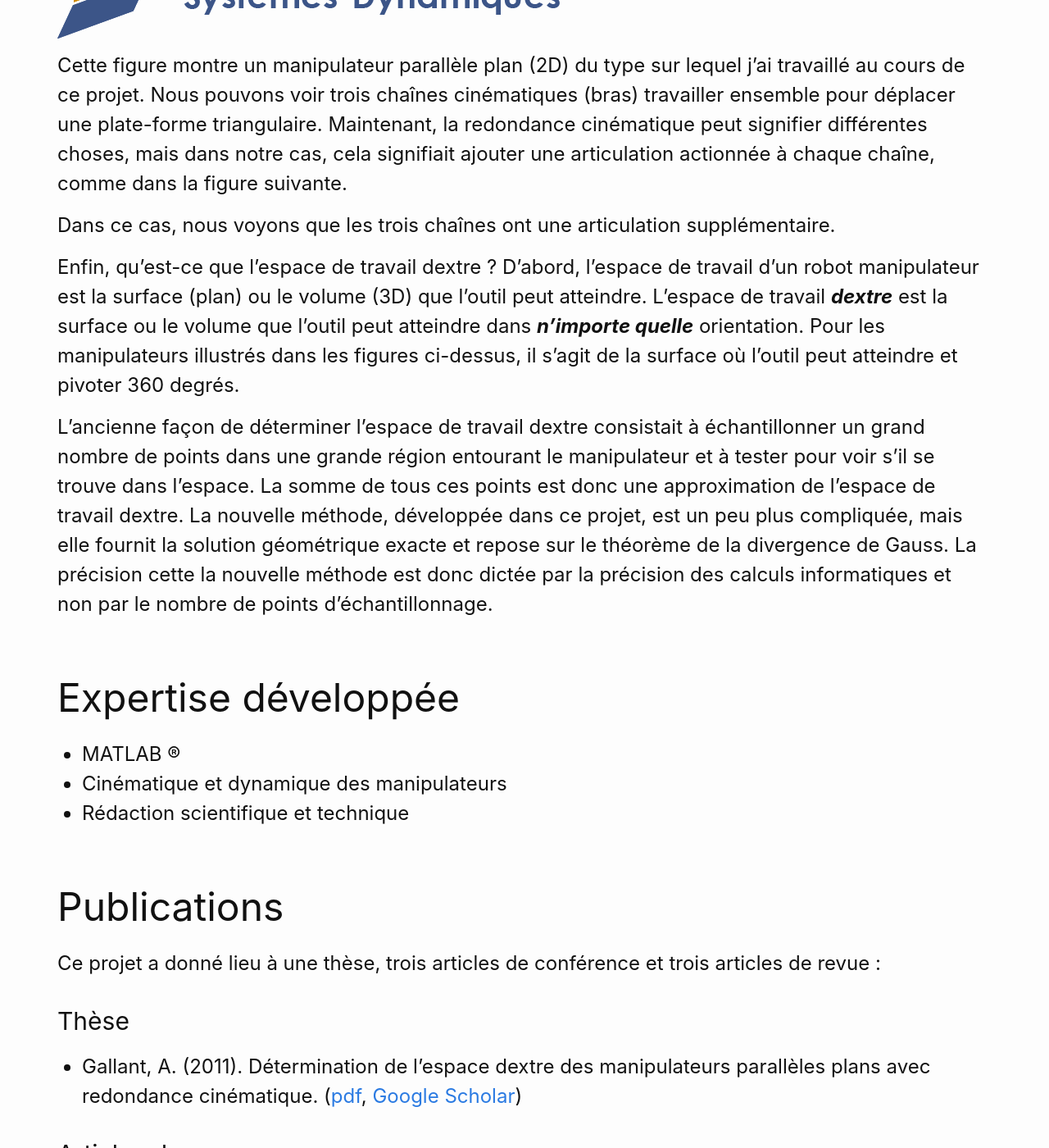
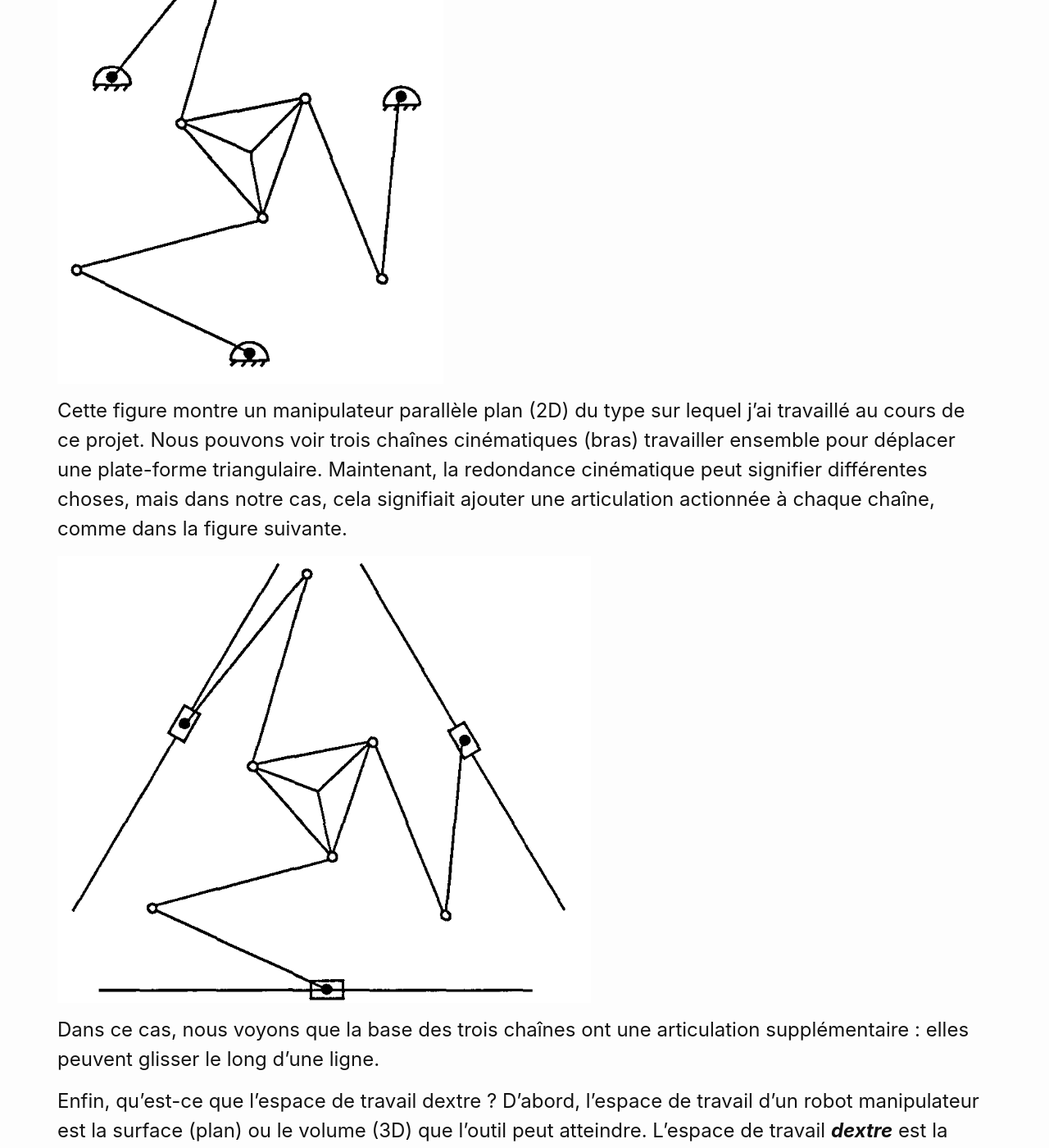
Before and after one commit to gallantandre/gallantandre.github.io, a Jekyll site: the page built from _posts/2011-04-01-maitrise.md, in a window 1280 px wide and 1400 px high, scrolled down 718 px. Shown: the whole window at 82% size. Built offline with Jekyll 4.4.1, drawn with Linux system fonts in a browser that asks for light colours; our own code applies the rules of GitHub Pages for plain Markdown files; some of the changed text lies outside the part shown.

```diff
--- a/_posts/2011-04-01-maitrise.md
+++ b/_posts/2011-04-01-maitrise.md
@@ -7,15 +7,17 @@ content_type: project
 
 Pour obtenir ma maîtrise, j'ai travaillé sur la cinématique de manipulateurs parallèles. Plus précisément, j'ai développé une nouvelle méthode pour déterminer l'espace de travail dextre de manipulateurs parallèles cinématiquement redondants. Alors c'est quoi tout ça ? Eh bien, les manipulateurs parallèles sont différents de la plupart des robots que nous voyons dans l'industrie. Alors que les robots industriels ressemblent généralement à un bras, les robots parallèles utilisent de nombreux bras, appelés chaînes cinématiques, pour déplacer un effecteur ou un outil. Pour illustrer cela, regardons la figure suivante.
 
-![logo](/assets/images/logo.png)
+![logo](/assets/images/3RRR.png)
 
 Cette figure montre un manipulateur parallèle plan (2D) du type sur lequel j'ai travaillé au cours de ce projet. Nous pouvons voir trois chaînes cinématiques (bras) travailler ensemble pour déplacer une plate-forme triangulaire. Maintenant, la redondance cinématique peut signifier différentes choses, mais dans notre cas, cela signifiait ajouter une articulation actionnée à chaque chaîne, comme dans la figure suivante.
 
+![logo](/assets/images/3PRRR.png)
 
+Dans ce cas, nous voyons que la base des trois chaînes ont une articulation supplémentaire : elles peuvent glisser le long d'une ligne.
 
-Dans ce cas, nous voyons que les trois chaînes ont une articulation supplémentaire.
+Enfin, qu'est-ce que l'espace de travail dextre ? D'abord, l'espace de travail d'un robot manipulateur est la surface (plan) ou le volume (3D) que l'outil peut atteindre. L'espace de travail _**dextre**_ est la surface ou le volume que l'outil peut atteindre dans _**n'importe quelle**_ orientation. Pour les manipulateurs illustrés dans les figures ci-dessus, il s'agit de la surface où l'outil peut atteindre et pivoter 360 degrés. Voici un exemple de l'espace dextre d'un manipulateur :
 
-Enfin, qu'est-ce que l'espace de travail dextre ? D'abord, l'espace de travail d'un robot manipulateur est la surface (plan) ou le volume (3D) que l'outil peut atteindre. L'espace de travail _**dextre**_ est la surface ou le volume que l'outil peut atteindre dans _**n'importe quelle**_ orientation. Pour les manipulateurs illustrés dans les figures ci-dessus, il s'agit de la surface où l'outil peut atteindre et pivoter 360 degrés.
+![logo](/assets/images/3PRRR_espace.png)
 
 L'ancienne façon de déterminer l'espace de travail dextre consistait à échantillonner un grand nombre de points dans une grande région entourant le manipulateur et à tester pour voir s'il se trouve dans l'espace. La somme de tous ces points est donc une approximation de l'espace de travail dextre. La nouvelle méthode, développée dans ce projet, est un peu plus compliquée, mais elle fournit la solution géométrique exacte et repose sur le théorème de la divergence de Gauss. La précision cette la nouvelle méthode est donc dictée par la précision des calculs informatiques et non par le nombre de points d'échantillonnage.
 
```
Also changed, not shown: _posts/2011-04-01-masters.md (+6 -6 lines), assets/images/3PRRR.png (added), assets/images/3PRRR_espace.png (added), assets/images/3RRR.png (added).
